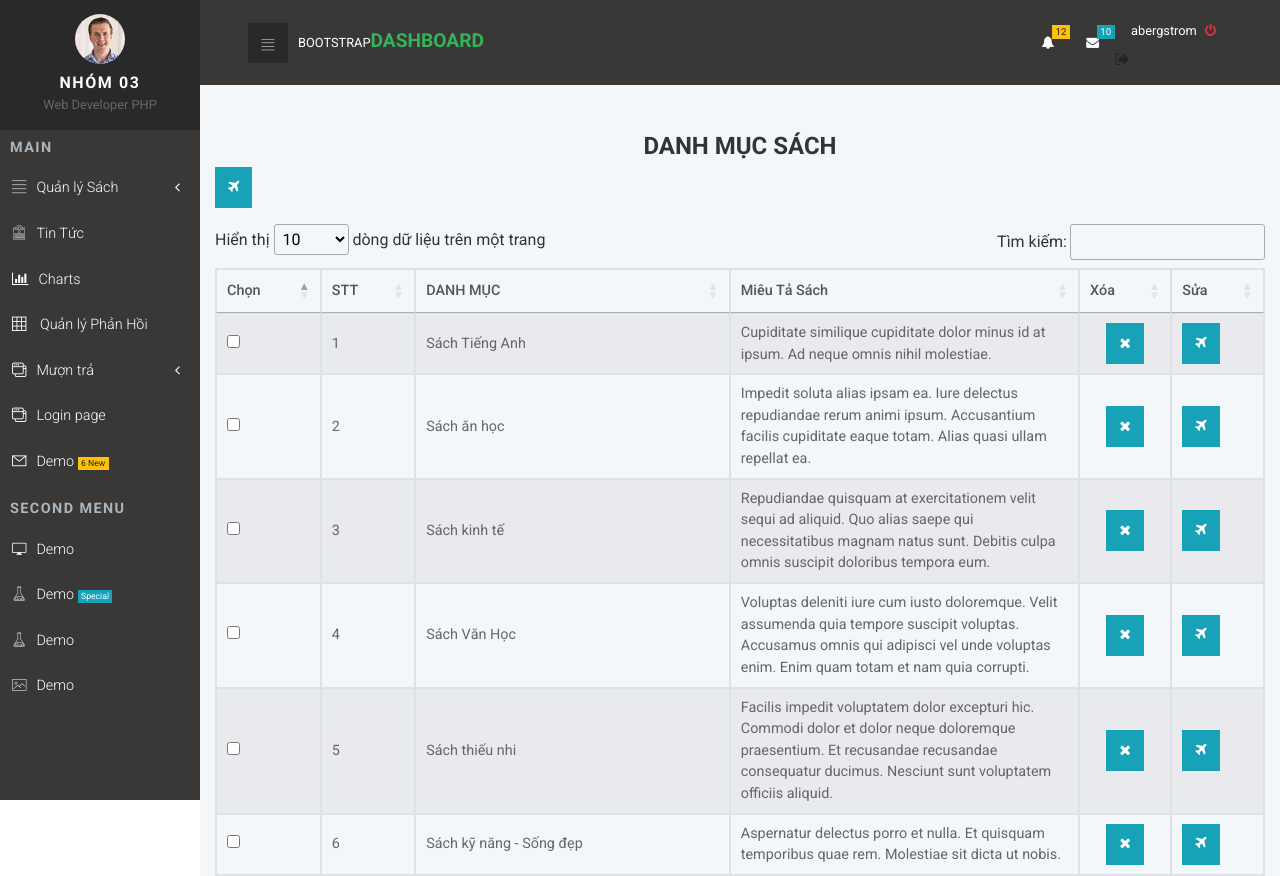
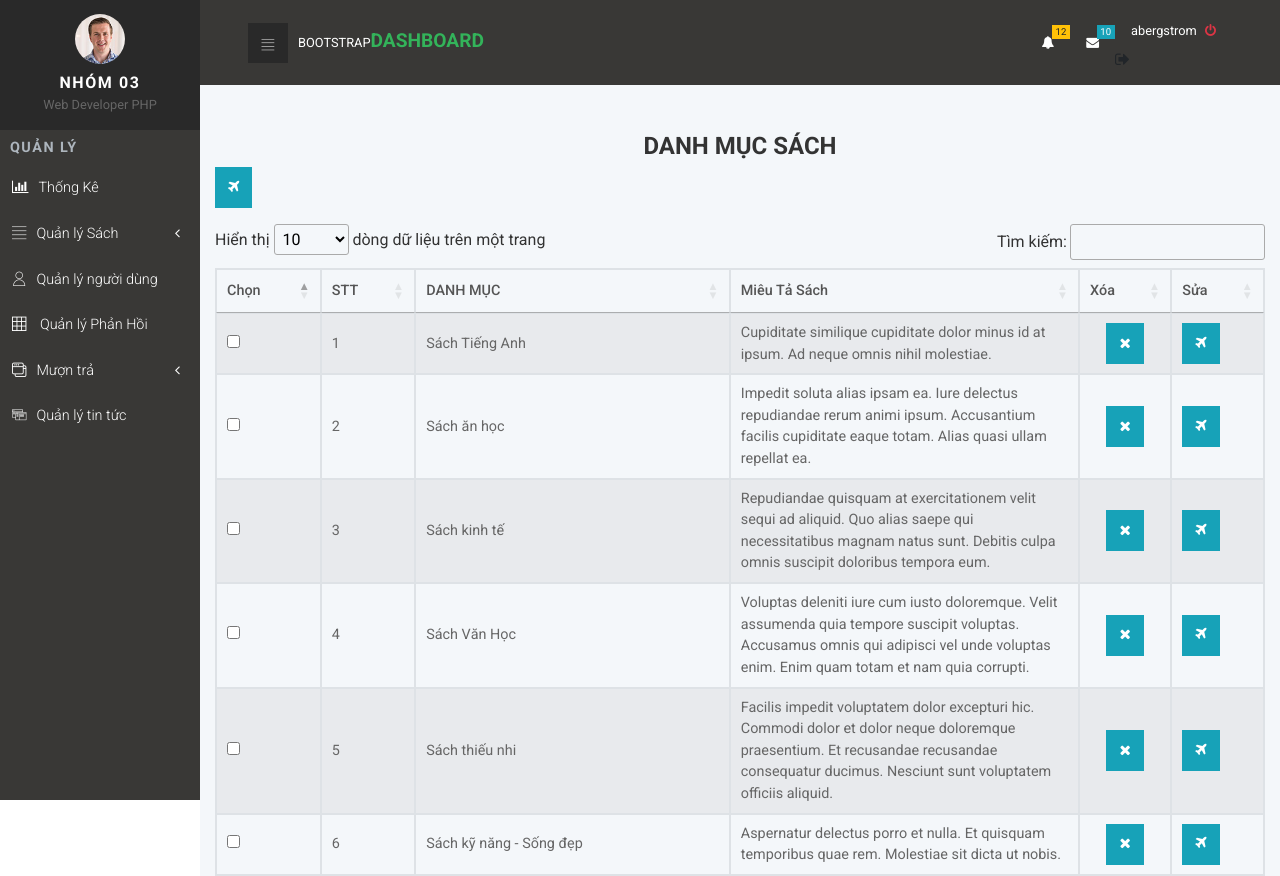
Before and after one commit to dangtuanhuy/CT251-1, a PHP site: page /Admin/index.php?page=category in a window 1280 px wide. Shown: the top 876 px of the page. Run offline with PHP 8.4, Linux system fonts and the light colour scheme; a user stored in the database is signed in; data comes from the database, SQL or seed files in the repository; some libraries are stand-ins or nearby versions.

Commit message:
Chinh Sua Menu

```diff
--- a/Admin/index.php
+++ b/Admin/index.php
@@ -47,12 +47,13 @@ if(!isset($_SESSION['Username'])){
                 <h2 class="h5">Nhóm 03</h2><span>Web Developer PHP</span>
               </div>
               <!-- Small Brand information, appears on minimized sidebar-->
-              <div class="sidenav-header-logo"><a href="index.html" class="brand-small text-center"> <strong>B</strong><strong class="text-primary">D</strong></a></div>
+              <div class="sidenav-header-logo"><a href="index.php" class="brand-small text-center"> <strong>B</strong><strong class="text-primary">D</strong></a></div>
             </div>
             <!-- Sidebar Navigation Menus-->
             <div class="main-menu">
-              <h5 class="sidenav-heading">Main</h5>
+              <h5 class="sidenav-heading">Quản lý</h5>
               <ul id="side-main-menu" class="side-menu list-unstyled">
+              <li><a href="charts.html"> <i class="fa fa-bar-chart"></i>Thống Kê</a></li>
                 <li><a href="#Dropdown1" aria-expanded="false" data-toggle="collapse"> <i class="icon-bars"></i>Quản lý Sách</a>
                   <ul id="Dropdown1" class="collapse list-unstyled ">
                     <li><a href="?page=category">Quản lý danh mục sách</a></li>
@@ -62,11 +63,12 @@ if(!isset($_SESSION['Username'])){
                     <li><a href="?page=lent">Phí Mượn</a></li>
                     <li><a href="?page=book">Quản lý thông tin sách</a></li>
                     <li><a href="?page=bookauthor">Quản lý sách - tác giả</a></li>
-                    <li><a href="?page=user">Độc Giả</a></li>
+
                   </ul>
                 </li>
-                <li><a href="?page=news"> <i class="icon-form"></i>Tin Tức</a></li>
-                <li><a href="charts.html"> <i class="fa fa-bar-chart"></i>Charts                             </a></li>
+
+                <li><a href="?page=user"> <i class="icon-user"></i>Quản lý người dùng</a></li>
+
                 <li><a href="?page=feedback"> <i class="icon-grid"></i> Quản lý Phản Hồi                            </a></li>
                 <li><a href="#exampledropdownDropdown" aria-expanded="false" data-toggle="collapse"> <i class="icon-interface-windows"></i>Mượn trả</a>
                   <ul id="exampledropdownDropdown" class="collapse list-unstyled ">
@@ -75,13 +77,13 @@ if(!isset($_SESSION['Username'])){
                     <li><a href="#">Trả nửa vời</a></li>
                   </ul>
                 </li>
-                <li><a href="login.html"> <i class="icon-interface-windows"></i>Login page                             </a></li>
-                <li> <a href="#"> <i class="icon-mail"></i>Demo
-                  <div class="badge badge-warning">6 New</div></a></li>
+                <!-- //?page=news -->
+                <li><a href="?page=news"> <i class="icon-website"></i>Quản lý tin tức                           </a></li>
+
                 </ul>
               </div>
-              <div class="admin-menu">
-                <h5 class="sidenav-heading">Second menu</h5>
+              <!-- <div class="admin-menu"> -->
+                <!-- <h5 class="sidenav-heading">Second menu</h5>
                 <ul id="side-admin-menu" class="side-menu list-unstyled">
                   <li> <a href="#"> <i class="icon-screen"> </i>Demo</a></li>
                   <li> <a href="#"> <i class="icon-flask"> </i>Demo
@@ -90,7 +92,7 @@ if(!isset($_SESSION['Username'])){
                     <li> <a href=""> <i class="icon-picture"> </i>Demo</a></li>
                   </ul>
                 </div>
-              </div>
+              </div> -->
             </nav>
             <div class="page">
               <!-- navbar-->
@@ -98,7 +100,7 @@ if(!isset($_SESSION['Username'])){
                 <nav class="navbar">
                   <div class="container-fluid">
                     <div class="navbar-holder d-flex align-items-center justify-content-between">
-                      <div class="navbar-header"><a id="toggle-btn" href="#" class="menu-btn"><i class="icon-bars"> </i></a><a href="index.html" class="navbar-brand">
+                      <div class="navbar-header"><a id="toggle-btn" href="#" class="menu-btn"><i class="icon-bars"> </i></a><a href="index.php" class="navbar-brand">
                         <div class="brand-text d-none d-md-inline-block"><span>Bootstrap </span><strong class="text-primary">Dashboard</strong></div></a></div>
                         <ul class="nav-menu list-unstyled d-flex flex-md-row align-items-md-center">
                           <li class="nav-item dropdown"> <a id="notifications" rel="nofollow" data-target="#" href="#" data-toggle="dropdown" aria-haspopup="true" aria-expanded="false" class="nav-link"><i class="fa fa-bell"></i><span class="badge badge-warning">12</span></a>
```
Also changed, not shown: public/updateUser.php (+10 -0 lines).
